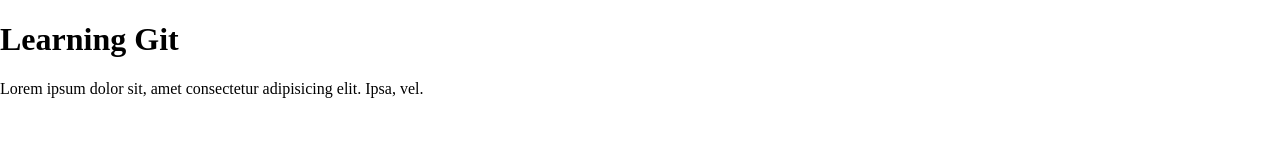
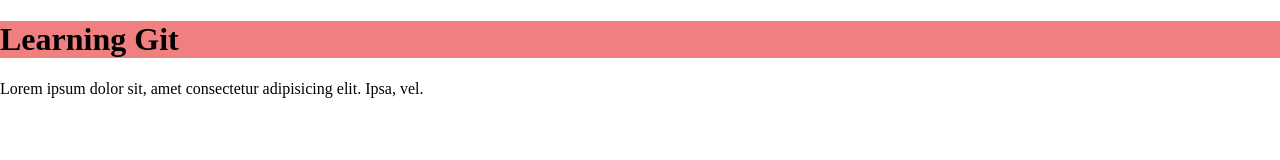
Before and after one commit to sumitkumarsharm/LEARN_GIT, a plain HTML site: page index.html in a window 1280 px wide. Drawn offline with Linux system fonts and the light colour scheme.

```diff
--- a/script.js
+++ b/script.js
@@ -0,0 +1 @@
+console.log("Sumit sharma");
--- a/style.css
+++ b/style.css
@@ -5,3 +5,6 @@
 body{
     margin: 0;
 }
+h1{
+    background-color: lightcoral;
+}
```
